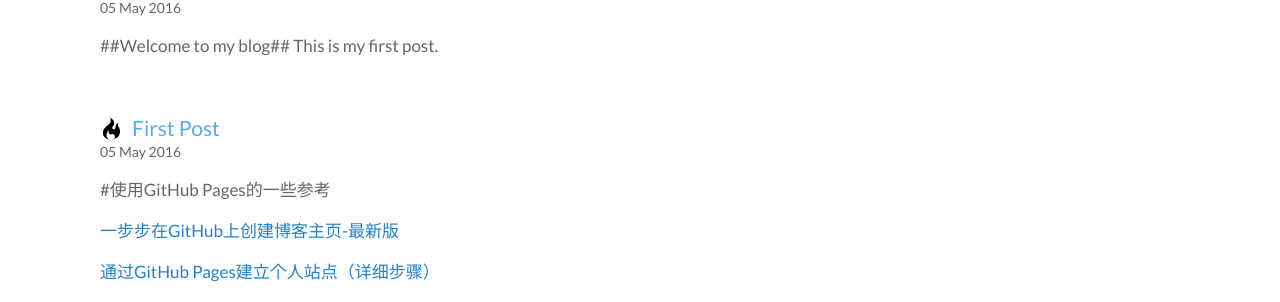
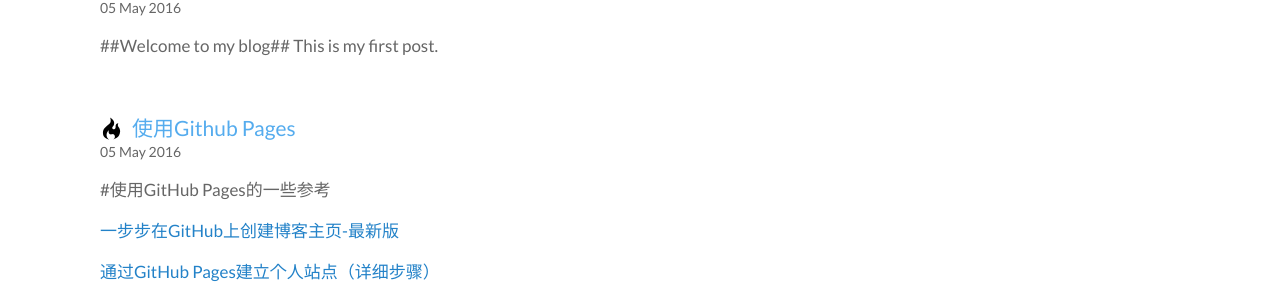
Before and after one commit to qiqi7/qiqi7.github.com, a Jekyll site: the page built from index.html, in a window 1280 px wide. Shown: the part 185-487 px from the top of the page. Built offline with Jekyll 4.4.1, drawn with Linux system fonts in a browser that asks for light colours; Markdown is read by kramdown in place of the engine named in the settings; the list of posts is cut into pages by our own code.

Commit message:
github blog

```diff
--- a/_posts/2016-05-05-Use-the-GitHub-Pages-built-blog.md
+++ b/_posts/2016-05-05-Use-the-GitHub-Pages-built-blog.md
@@ -1,6 +1,6 @@
 ---
 layout: post
-title: "First Post"
+title: "使用Github Pages"
 date: 2016-05-05
 comments: true
 categories:
```
